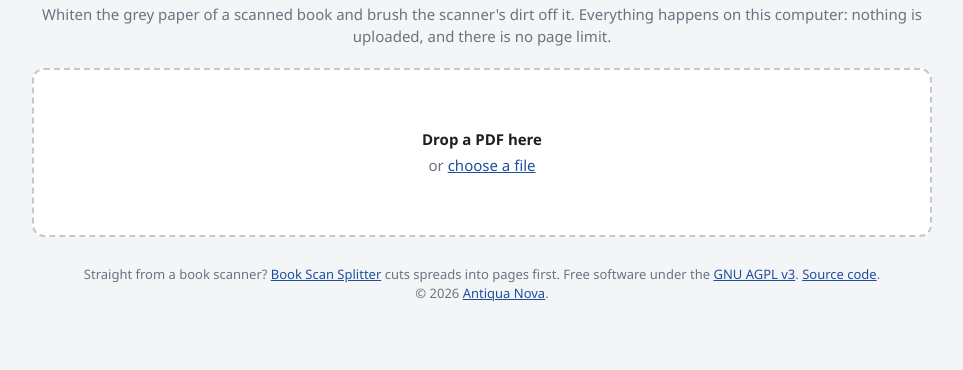
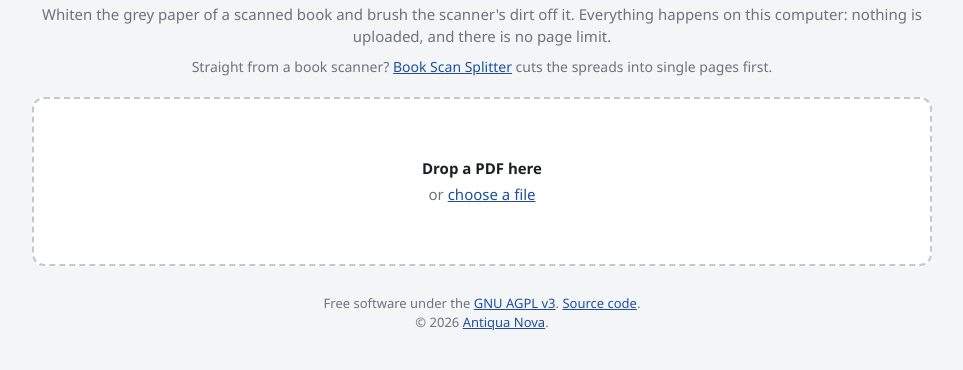
Before and after one commit to it-stoic/book-scan-cleaner, a website: page index.html in a window 1280 px wide. Shown: the part 76-446 px from the top of the page, without its empty margins (158-1121 px from the left). Drawn offline with Linux system fonts and the light colour scheme.

Commit message:
Put the link to the Splitter where the Splitter puts its own
Both tools now name each other under the intro, above the drop box, so the
handoff sits in the same place whichever one you land on first.

The Antiqua Nova credit opens in its own tab, on the English page.

```diff
--- a/index.html
+++ b/index.html
@@ -15,6 +15,7 @@
 <header>
   <h1>Book Scan Cleaner</h1>
   <p>Whiten the grey paper of a scanned book and brush the scanner's dirt off it. Everything happens on this computer: nothing is uploaded, and there is no page limit.</p>
+  <p class="cross">Straight from a book scanner? <a href="https://it-stoic.github.io/book-scan-splitter/">Book Scan Splitter</a> cuts the spreads into single pages first.</p>
   <button type="button" id="install" class="primary install" hidden>Install as an app</button>
 </header>
 
@@ -123,10 +124,9 @@
 </main>
 
 <footer>
-  Straight from a book scanner? <a href="https://it-stoic.github.io/book-scan-splitter/">Book Scan Splitter</a> cuts spreads into pages first.
   Free software under the <a href="https://github.com/it-stoic/book-scan-cleaner/blob/main/LICENSE">GNU AGPL v3</a>.
   <a href="https://github.com/it-stoic/book-scan-cleaner">Source code</a>.
-  <br>&copy; 2026 <a href="https://antiquanova.hr/">Antiqua Nova</a>.
+  <br>&copy; 2026 <a href="https://antiquanova.hr/en/" target="_blank" rel="noopener">Antiqua Nova</a>.
 </footer>
 
 <script src="vendor/pdf.min.js"></script>
--- a/style.css
+++ b/style.css
@@ -26,6 +26,8 @@ header {
 }
 header h1 { margin: 0 0 6px; font-size: 27px; }
 header p { margin: 0; color: var(--muted); }
+header .cross { margin-top: 8px; font-size: 14px; }
+header a { color: var(--accent-dark); }
 
 .muted { color: var(--muted); }
 
--- a/sw.js
+++ b/sw.js
@@ -3,7 +3,7 @@
  * Bump CACHE whenever one of the files below changes, otherwise installed
  * copies keep serving the old version.
  */
-var CACHE = 'book-scan-cleaner-v5';
+var CACHE = 'book-scan-cleaner-v6';
 var ASSETS = [
   './',
   './index.html',
```
